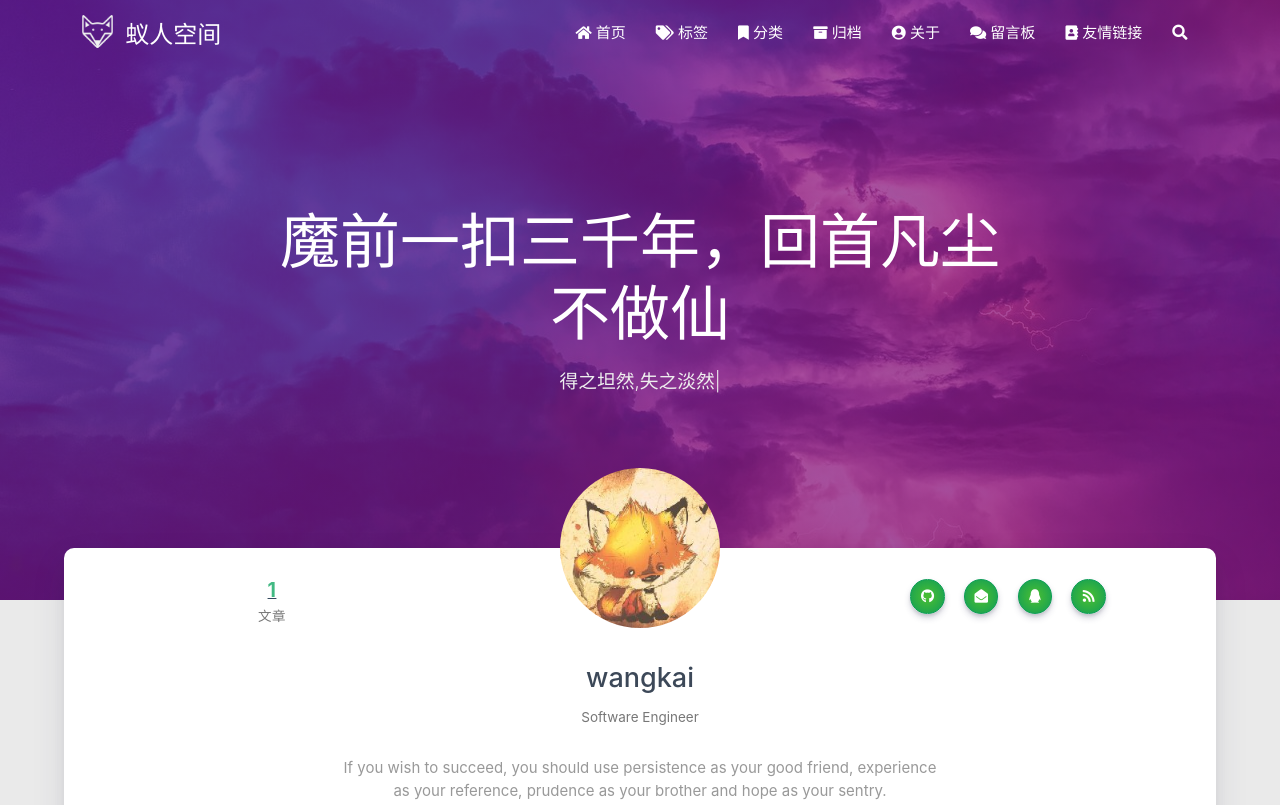
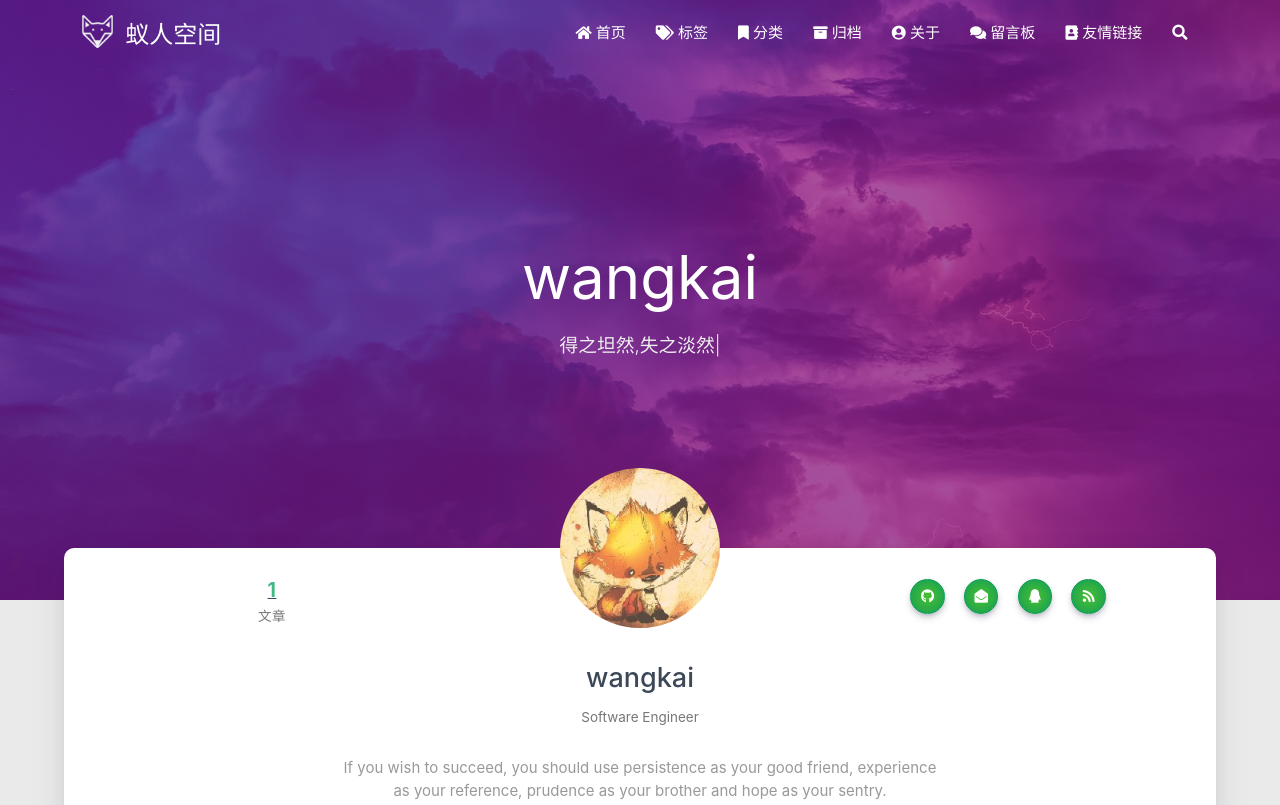
Before and after one commit to devilChocolate/devilChocolate.github.io, a plain HTML site: page about/index.html in a window 1280 px wide. Shown: the top 805 px of the page. Drawn offline with nearby package versions, Linux system fonts and the light colour scheme; some packages are replaced by stand-ins of ours; no server answers; a script that the page names is missing.

Commit message:
Site updated: 2021-11-09 18:11:48

```diff
--- a/about/index.html
+++ b/about/index.html
@@ -319,7 +319,7 @@
         <div class="brand">
             <div class="title center-align">
 
-                魔前一扣三千年，回首凡尘不做仙
+                wangkai
 
             </div>
 
```
Also changed, not shown: archives/2021/11/index.html (+1 -1 lines), archives/2021/index.html (+1 -1 lines), archives/index.html (+1 -1 lines), categories/index.html (+1 -1 lines), contact/index.html (+1 -1 lines), friends/index.html (+1 -1 lines), index.html (+1 -1 lines), tags/index.html (+1 -1 lines).
